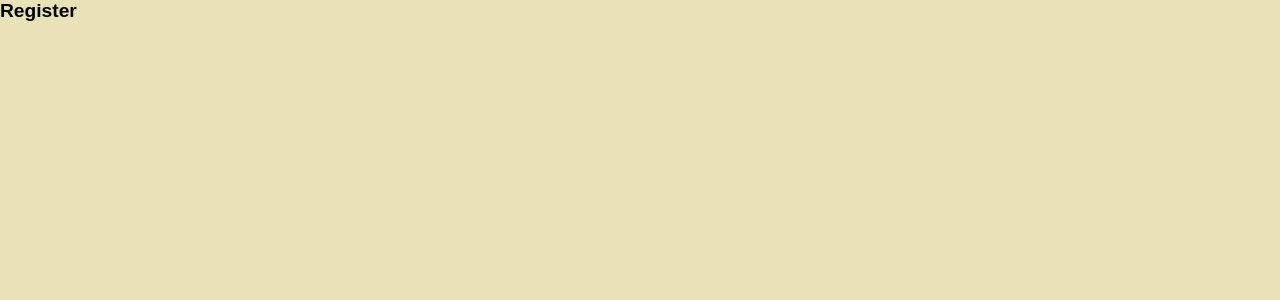
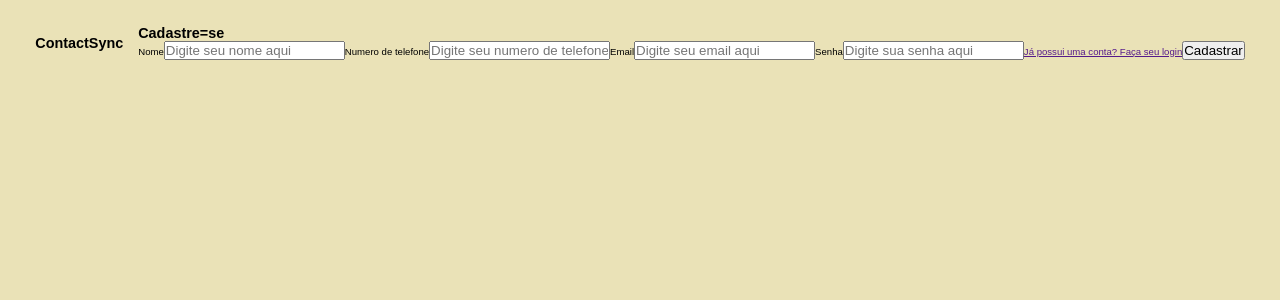
Before and after one commit to leticiamontilha/desafio-full-stack-leticiamontilha, a React (Vite) app in the folder contactsync/: page /register in a window 1280 px wide. Shown: the top 300 px of the page. Built offline with nearby package versions, Linux system fonts and the light colour scheme; sample sign-in values are in the browser's storage.

Commit message:
feat: UserContext e fix: bugs

```diff
--- /dev/null
+++ b/contactsync/src/components/Form/FormLogin/index.tsx
@@ -0,0 +1,23 @@
+import { zodResolver } from "@hookform/resolvers/zod"
+import { useForm } from "react-hook-form"
+import { useAuth } from "../../../hooks/useAuth"
+import { LoginData, schema } from "../../../pages/Login/validator"
+
+
+export const FormLogin = () => {
+    const { signIn } = useAuth()
+    const { register, handleSubmit} = useForm<LoginData>({
+        resolver: zodResolver(schema)
+    })
+
+    return (
+        <form onSubmit={handleSubmit(signIn)}>
+            <label htmlFor="senha">Email</label>
+            <input type="emai" id="email" placeholder="Digite seu email aqui" {...register("email")}/>
+            <label htmlFor="password">Senha</label>
+            <input type="password" id="password" placeholder="Digite sua senha aqui" {...register("password")}/>
+            <a href="">Não possui uma conta? Cadastre-se</a>
+            <button type="submit">Entrar</button>
+        </form>
+    )
+}
--- /dev/null
+++ b/contactsync/src/components/Form/FormRegister/index.tsx
@@ -0,0 +1,48 @@
+import { zodResolver } from "@hookform/resolvers/zod"
+import { RegisterData, registerSchema } from "../../../pages/Register/validator"
+import { SubmitHandler, useForm } from "react-hook-form"
+import { useContext } from "react"
+import { UserContext } from "../../../contexts/UserContext"
+
+export const FormRegister = () => {
+    const { userRegister } = useContext(UserContext)
+    const { register, handleSubmit, reset } = useForm<RegisterData>({
+        mode: "onBlur",
+        resolver: zodResolver(registerSchema)
+    });
+
+    const submit: SubmitHandler<RegisterData> = async (data: RegisterData) => {
+        const newUser = {
+            name: data.name,
+            email: data.email,
+            password: data.password,
+            phone_number: data.phone_number
+        }
+
+        console.log(newUser)
+
+        await userRegister(newUser)
+        reset()
+
+    }
+
+    return (
+        <form onSubmit={handleSubmit(submit)}>
+            <label htmlFor="name">Nome</label>
+            <input type="text" id="name" placeholder="Digite seu nome aqui" {...register("name")}/>
+
+            <label htmlFor="phone">Numero de telefone</label>
+            <input type="text" id="phone" placeholder="Digite seu numero de telefone aqui" {...register("phone_number")}/>
+
+            <label htmlFor="email">Email</label>
+            <input type="emai" id="email" placeholder="Digite seu email aqui" {...register("email")}/>
+
+            <label htmlFor="password">Senha</label>
+            <input type="password" id="password" placeholder="Digite sua senha aqui" {...register("password")}/>
+
+            <a href="">Já possui uma conta? Faça seu login</a>
+
+            <button type="submit">Cadastrar</button>
+        </form>
+    )
+}
--- /dev/null
+++ b/contactsync/src/contexts/UserContext.tsx
@@ -0,0 +1,34 @@
+import { ReactNode, createContext } from "react";
+import { useNavigate } from "react-router-dom";
+import { api } from "../services/api";
+import { RegisterData } from "../pages/Register/validator";
+
+interface UserProviderProps {
+    children: ReactNode
+}
+
+interface UserContextValues {
+    userRegister: (data: RegisterData) => void
+}
+
+export const UserContext = createContext({} as UserContextValues)
+
+export const UserProvider = ({children}: UserProviderProps) => {
+    const navigate = useNavigate()
+
+    const userRegister = async (data: RegisterData) => {
+        try {
+            await api.post("/users", data)
+
+            navigate("/")
+        } catch (error) {
+            console.log(error)
+        }
+    }
+
+    return (
+        <UserContext.Provider value={{userRegister}}>
+            {children}
+        </UserContext.Provider>
+    )
+}
--- a/contactsync/src/pages/Login/index.tsx
+++ b/contactsync/src/pages/Login/index.tsx
@@ -1,15 +1,8 @@
-import { zodResolver } from "@hookform/resolvers/zod"
-import { useForm } from "react-hook-form"
-import { LoginData, schema } from "./validator"
-import { useAuth } from "../../hooks/useAuth"
 import { SectionLogin, SectionLogo } from "./style"
 import { MainStyle } from "../../components/Main/style"
+import { FormLogin } from "../../components/Form/FormLogin"
 
 export const Login = () => {
-    const { signIn } = useAuth()
-    const { register, handleSubmit} = useForm<LoginData>({
-        resolver: zodResolver(schema)
-    })
 
     return(
         <MainStyle>
@@ -19,14 +12,7 @@ export const Login = () => {
 
             <SectionLogin>
                 <h2>Login</h2>
-                <form onSubmit={handleSubmit(signIn)}>
-                    <label htmlFor="senha">Email</label>
-                    <input type="emai" id="email" placeholder="Digite seu email aqui" {...register("email")}/>
-                    <label htmlFor="password">Senha</label>
-                    <input type="password" id="password" placeholder="Digite sua senha aqui" {...register("password")}/>
-                    <a href="">Não possui uma conta? Cadastre-se</a>
-                    <button type="submit">Entrar</button>
-                </form>
+                <FormLogin />
             </SectionLogin>
         </MainStyle>
     )
--- a/contactsync/src/pages/Register/index.tsx
+++ b/contactsync/src/pages/Register/index.tsx
@@ -1,5 +1,18 @@
+import { FormRegister } from "../../components/Form/FormRegister"
+import { MainPage } from "../../components/Main"
+
+
 export const Register = () => {
     return(
-        <h1>Register</h1>
+        <MainPage>
+            <section>
+                <h1>Contact<span>Sync</span></h1>
+            </section>
+
+            <section>
+                <h2>Cadastre=se</h2>
+                <FormRegister/>
+            </section>
+        </MainPage>
     )
 }
--- /dev/null
+++ b/contactsync/src/pages/Register/validator.ts
@@ -0,0 +1,11 @@
+import { z } from "zod"
+
+export const registerSchema = z.object({
+    name: z.string().min(3).max(10).nonempty("O nome é obrigatório"),
+    email: z.string().email("Deve ser um email"),
+    password: z.string().nonempty("A senha é obrigatória"),
+    phone_number: z.string().min(3).max(11).nonempty("O numero de telefone é obrigatório")
+
+})
+
+export type RegisterData = z.infer<typeof registerSchema>
```
Also changed, not shown: contactsync/src/components/Form/FormLogin/style.ts (added), contactsync/src/components/Form/FormRegister/style.ts (added).
